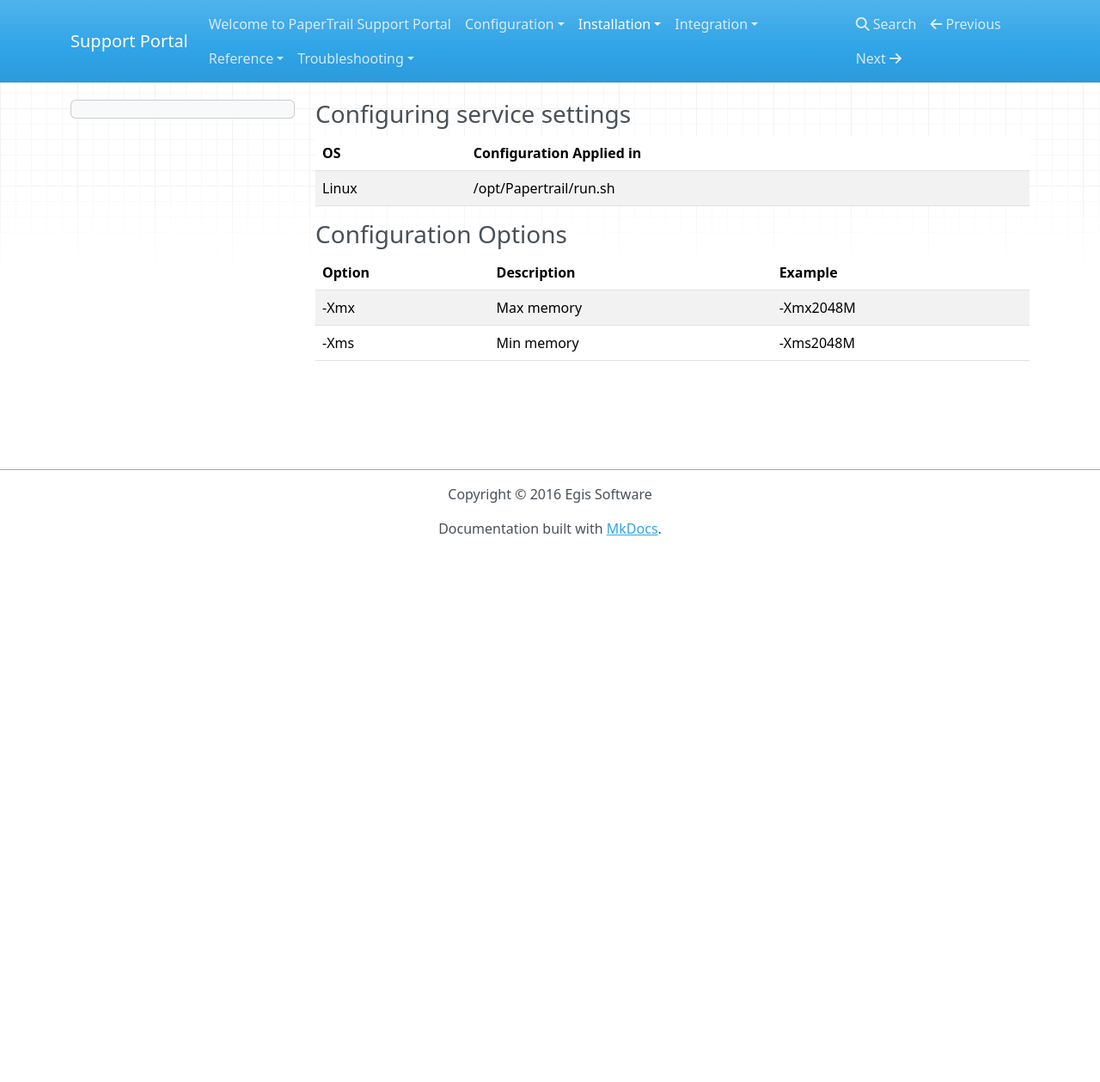
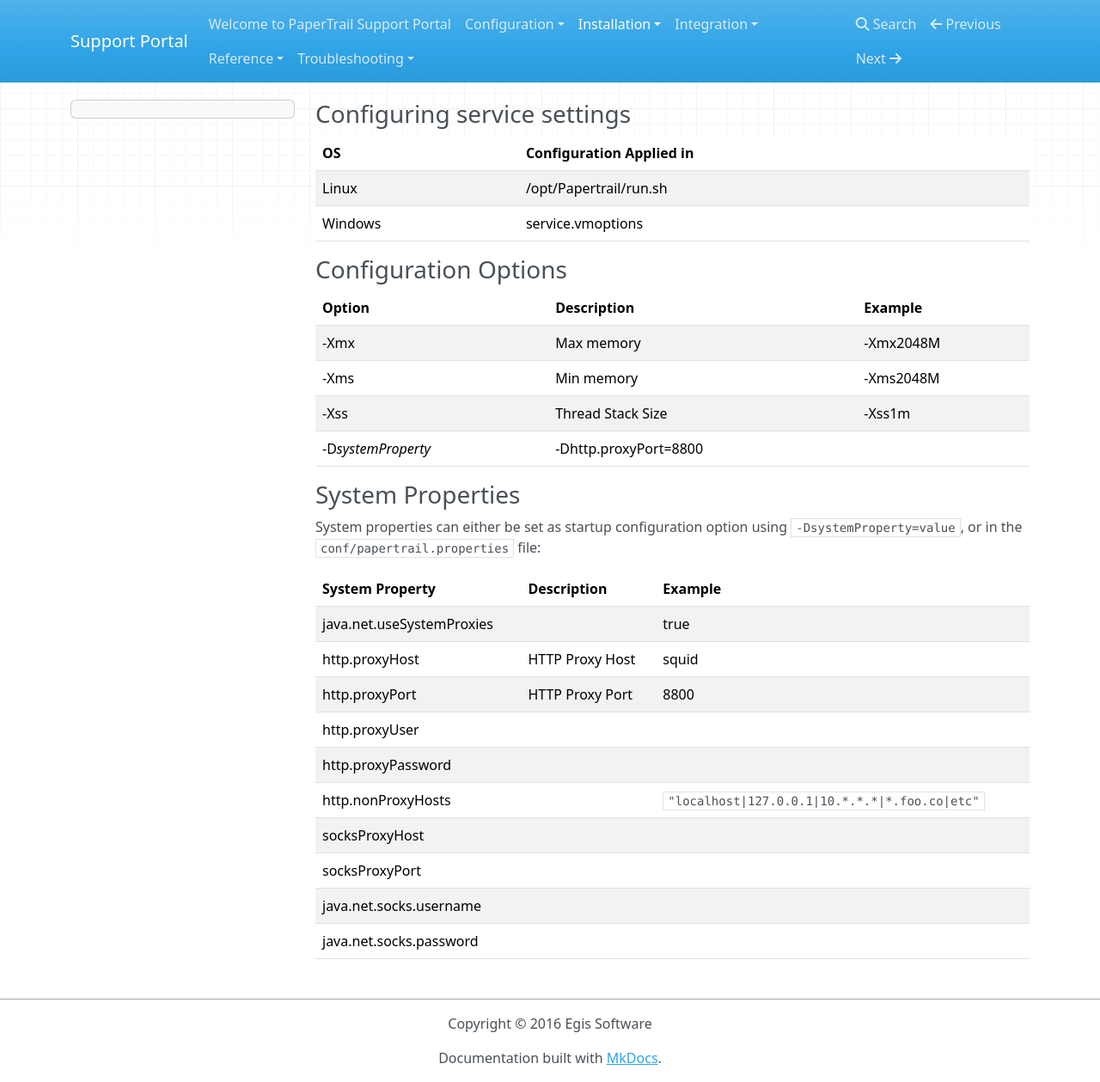
Before and after one commit to ryanegis/support-portal, an MkDocs documentation site: the page built from docs/Installation/service.md, in a window 1280 px wide and 1259 px high. Shown: the whole window at 86% size. Built offline with MkDocs 1.6.1, drawn with Linux system fonts in a browser that asks for light colours; nearby versions of some CDN libraries; old or Windows-style settings are respelled for this version of MkDocs.

Commit message:
Update service.md

```diff
--- a/docs/Installation/service.md
+++ b/docs/Installation/service.md
@@ -4,6 +4,7 @@
 | OS        | Configuration Applied in
 | ------------- |-------------
 | Linux   | /opt/Papertrail/run.sh
+| Windows | service.vmoptions
 
 ###  Configuration Options
 
@@ -12,3 +13,22 @@
 | ------------- |------------- | -------
 | -Xmx    | Max memory | -Xmx2048M
 | -Xms    | Min memory | -Xms2048M
+| -Xss    | Thread Stack Size | -Xss1m
+| -D*systemProperty* | -Dhttp.proxyPort=8800
+
+### System Properties
+
+System properties can either be set as startup configuration option using `-DsystemProperty=value`, or in the `conf/papertrail.properties` file:
+
+| System Property | Description | Example
+| ----------------| ------------| -------
+| java.net.useSystemProxies||true
+| http.proxyHost|HTTP Proxy Host|squid
+| http.proxyPort|HTTP Proxy Port|8800
+| http.proxyUser||
+| http.proxyPassword||
+| http.nonProxyHosts||`"localhost|127.0.0.1|10.*.*.*|*.foo.co|etc"`
+| socksProxyHost||
+| socksProxyPort||
+| java.net.socks.username||
+| java.net.socks.password||
```
